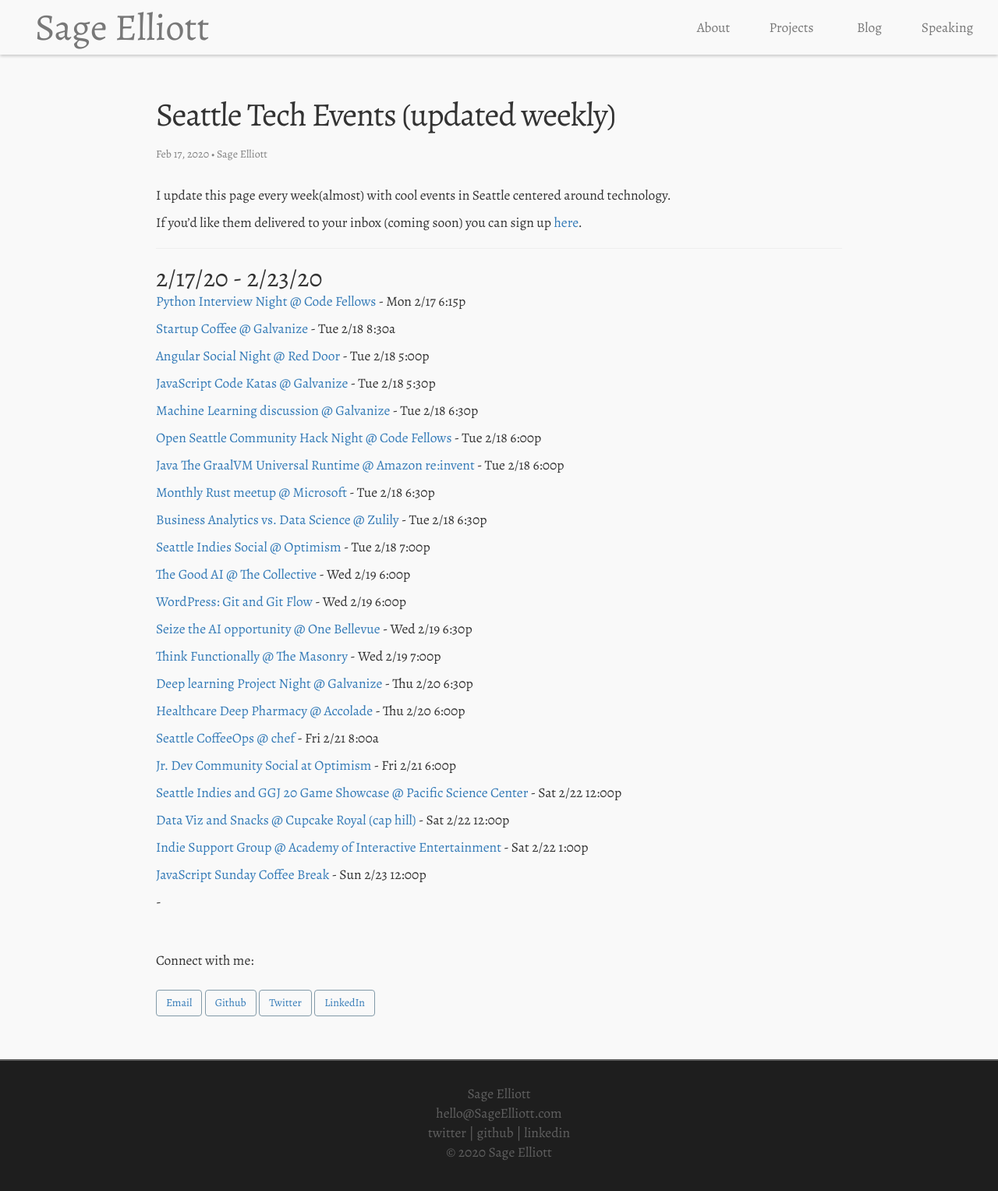
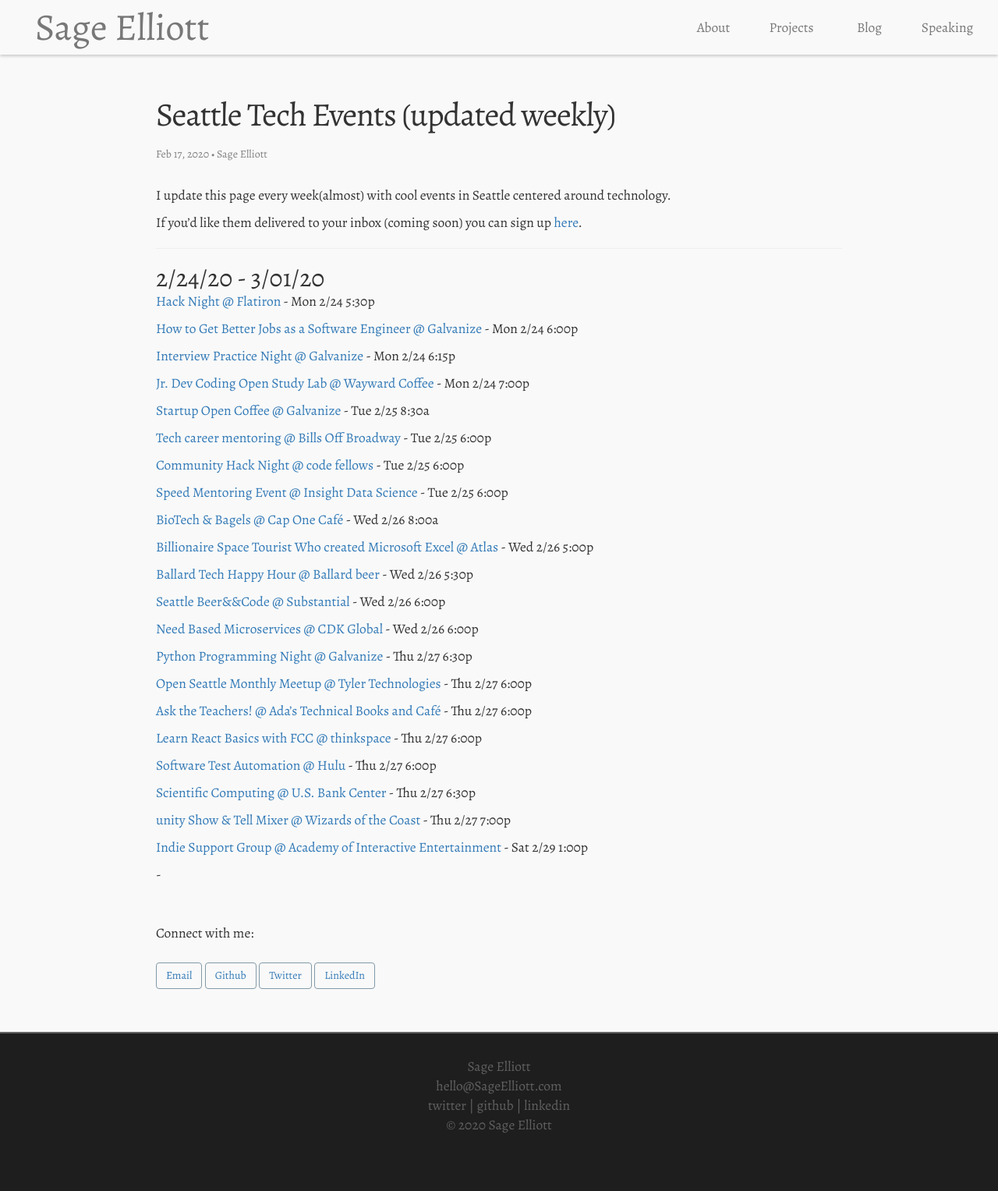
Before and after one commit to sagecodes/sage-blog, a Jekyll site: the page built from _posts/blog/event-posts/2019-8-26-meetups.markdown, in a window 1280 px wide. Shown: the top 1527 px of the page at 78% size. Built offline with Jekyll 4.4.1, drawn with Linux system fonts in a browser that asks for light colours; nearby versions of some CDN libraries; some web fonts are replaced.

Commit message:
Add wekly evenets

```diff
--- a/_posts/blog/event-posts/2019-8-26-meetups.markdown
+++ b/_posts/blog/event-posts/2019-8-26-meetups.markdown
@@ -15,48 +15,46 @@
 
 -------
 
-## 2/17/20 - 2/23/20
+## 2/24/20 - 3/01/20
 
-[Python Interview Night @ Code Fellows](https://www.meetup.com/PSPPython/events/krbjdrybcdbwb/) - Mon 2/17 6:15p
+[Hack Night @ Flatiron](https://www.meetup.com/seattlejshackers/events/268006597/) - Mon 2/24 5:30p
 
-[Startup Coffee @ Galvanize](https://www.meetup.com/Seattle-Startups-Open-Coffee/events/xftnplybcdbxb/) - Tue 2/18 8:30a
+[How to Get Better Jobs as a Software Engineer @ Galvanize](https://www.meetup.com/NewTechSeattle/events/268509714/) - Mon 2/24 6:00p
 
-[Angular Social Night @ Red Door](https://www.meetup.com/Angular-Seattle/events/268458577/) - Tue 2/18 5:00p
+[Interview Practice Night @ Galvanize](https://www.meetup.com/PSPPython/events/prbjdrybcdbgc/) - Mon 2/24 6:15p
 
-[JavaScript Code Katas @ Galvanize](https://www.meetup.com/seattlejshackers/events/268079606/) - Tue 2/18 5:30p
+[Jr. Dev Coding Open Study Lab @ Wayward Coffee](https://www.meetup.com/The-Junior-Dev-Struggle-Bus/events/ntrxgrybcdbgc/) - Mon 2/24 7:00p
 
-[Machine Learning discussion @ Galvanize](https://www.meetup.com/PSPPython/events/267516462/) - Tue 2/18 6:30p
+[Startup Open Coffee @ Galvanize](https://www.meetup.com/Seattle-Startups-Open-Coffee/events/xftnplybcdbhc/) - Tue 2/25 8:30a
 
-[Open Seattle Community Hack Night @ Code Fellows](https://www.meetup.com/openseattle/events/qghlnrybcdbxb/) - Tue 2/18 6:00p
+[Tech career mentoring @ Bills Off Broadway](https://www.meetup.com/Seattle-Tech-Mentors/events/nrmthrybcdbhc/) - Tue 2/25 6:00p
 
-[Java The GraalVM Universal Runtime @ Amazon re:invent](https://www.meetup.com/seajug/events/268262139/) - Tue 2/18 6:00p
+[Community Hack Night @ code fellows](https://www.meetup.com/openseattle/events/qghlnrybcdbhc/) - Tue 2/25 6:00p
 
-[Monthly Rust meetup @ Microsoft](https://www.meetup.com/Seattle-Rust-Meetup/events/prbtdrybcdbpb/) - Tue 2/18 6:30p
+[Speed Mentoring Event @ Insight Data Science](https://www.meetup.com/Seattle-WiDS-Meetup/events/268763726/) - Tue 2/25 6:00p
 
-[Business Analytics vs. Data Science @ Zulily](https://www.meetup.com/Seattle-Marketing-Analytics-Group/events/hxzvjrybcdbxb/) - Tue 2/18 6:30p
+[BioTech & Bagels @ Cap One Café](https://www.meetup.com/Seattle-BioTech-Bagels-Morning-Meetup/events/lrnxnrybcdbjc/) - Wed 2/26 8:00a
 
-[Seattle Indies Social @ Optimism](https://www.meetup.com/SeattleIndies/events/djtvjpybcdbxb/) - Tue 2/18 7:00p
+[Billionaire Space Tourist Who created Microsoft Excel @ Atlas](https://www.meetup.com/HackerNewsSeattleMeetup/events/268668042/) - Wed 2/26 5:00p
 
-[The Good AI @ The Collective](https://www.meetup.com/TheGoodAI/events/267700484/) - Wed 2/19 6:00p
+[Ballard Tech Happy Hour @ Ballard beer](https://www.meetup.com/BallardTechHH/events/wtlflrybcdbjc/) - Wed 2/26 5:30p
 
-[WordPress: Git and Git Flow](https://www.meetup.com/SeattleWordPressMeetup/events/268240339/) - Wed 2/19 6:00p
+[Seattle Beer&&Code @ Substantial](https://www.meetup.com/Beer-Code-Seattle/events/dfmznnybcdbjc/) - Wed 2/26 6:00p
 
-[Seize the AI opportunity @ One Bellevue](https://www.meetup.com/Big-Data-Bellevue-BDB/events/fxbnllybcdbzb/) - Wed 2/19 6:30p
+[Need Based Microservices @ CDK Global](https://www.meetup.com/seattle-software-craftsmanship/events/nhjtqqybcdbkc/) - Wed 2/26 6:00p
 
-[Think Functionally @ The Masonry](https://www.meetup.com/Beerly-Functional/events/wvlwgrybcdbzb/) - Wed 2/19 7:00p
+[Python Programming Night @ Galvanize](https://www.meetup.com/PSPPython/events/268809992/) - Thu 2/27 6:30p
 
-[Deep learning Project Night @ Galvanize](https://www.meetup.com/Seattle-Deep-Learning/events/268302414/) - Thu 2/20 6:30p
+[Open Seattle Monthly Meetup @ Tyler Technologies](https://www.meetup.com/openseattle/events/dnpxlrybcdbkc/) - Thu 2/27 6:00p
 
-[Healthcare Deep Pharmacy @ Accolade](https://www.meetup.com/Design-for-Healthcare/events/267910444/) - Thu 2/20 6:00p
+[Ask the Teachers! @ Ada's Technical Books and Café](https://www.meetup.com/EdTechSeattle/events/268386521/) - Thu 2/27 6:00p
 
-[Seattle CoffeeOps @ chef](https://www.meetup.com/Seattle-CoffeeOps/events/kgmkbqybcdbcc/) - Fri 2/21 8:00a
+[Learn React Basics with FCC @ thinkspace](https://www.meetup.com/free-code-camp-sea/events/268470305/) - Thu 2/27 6:00p
 
-[Jr. Dev Community Social at Optimism](https://www.meetup.com/The-Junior-Dev-Struggle-Bus/events/268145248/) - Fri 2/21 6:00p
+[Software Test Automation @ Hulu](https://www.meetup.com/TestPro-Seattle/events/268694940/) - Thu 2/27 6:00p
 
-[Seattle Indies and GGJ 20 Game Showcase @ Pacific Science Center](https://www.meetup.com/SeattleIndies/events/267632679/) - Sat 2/22 12:00p
+[Scientific Computing @ U.S. Bank Center](https://www.meetup.com/PSPPython/events/268942903/) - Thu 2/27 6:30p
 
-[Data Viz and Snacks @ Cupcake Royal (cap hill)](https://www.meetup.com/Data-Viz-Jam-Sessions/events/268644837/) - Sat 2/22 12:00p
+[unity Show & Tell Mixer @ Wizards of the Coast](https://www.meetup.com/Seattle-Unity3D/events/268830636/) - Thu 2/27 7:00p
 
-[Indie Support Group @ Academy of Interactive Entertainment](https://www.meetup.com/SeattleIndies/events/xnvbnrybcdbdc/) - Sat 2/22 1:00p
-
-[JavaScript Sunday Coffee Break](https://www.meetup.com/seattlejshackers/events/gjsfmrybcdbfc/) - Sun 2/23 12:00p
+[Indie Support Group @ Academy of Interactive Entertainment](https://www.meetup.com/SeattleIndies/events/xnvbnrybcdbmc/) - Sat 2/29 1:00p
```
